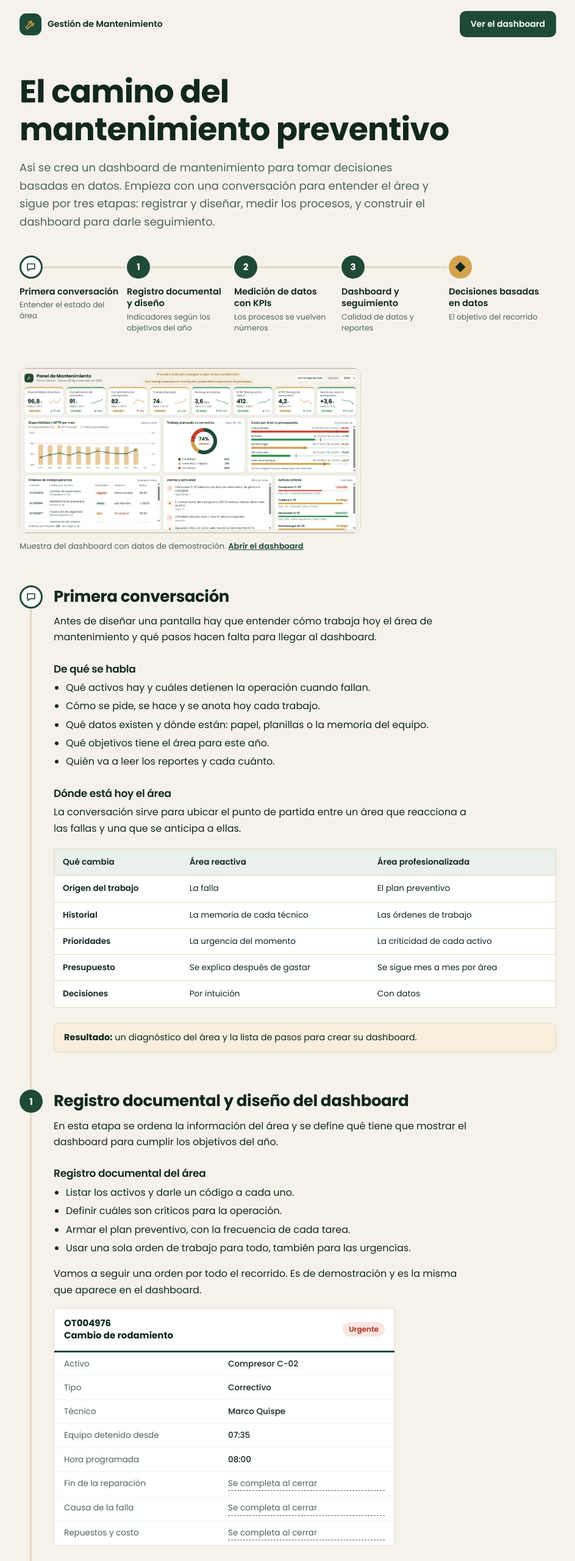
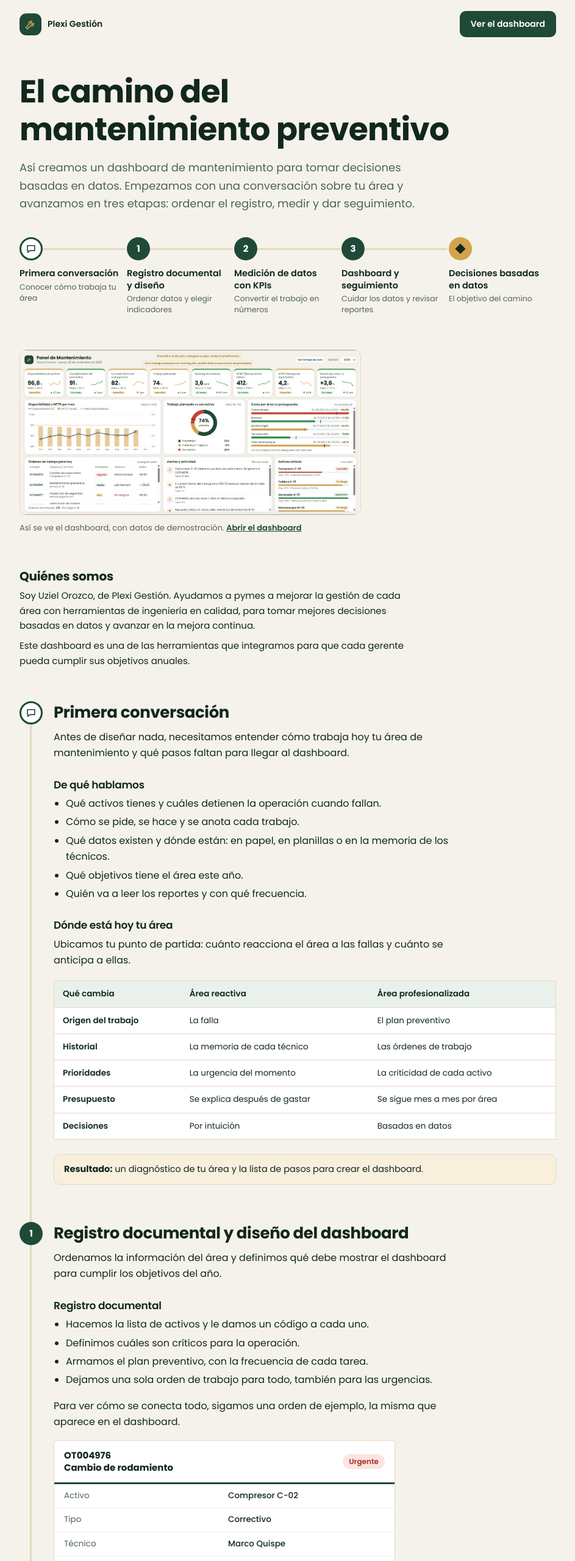
Before and after one commit to Uziel44/mantenimiento, a plain HTML site: page index.html in a window 1280 px wide. Shown: the top 2560 px of the page at 61% size, without its empty margins (168-1111 px from the left). Drawn offline with Linux system fonts and the light colour scheme.

Commit message:
Agrega "Quiénes somos" y revisa la redacción de la portada
Presenta a Plexi Gestión antes de "Primera conversación", usa el nombre
en el encabezado y simplifica los textos. Sin cambios en las cifras.

Co-Authored-By: Claude Sonnet 5.5 <noreply@anthropic.com>

```diff
--- a/index.html
+++ b/index.html
@@ -4,7 +4,7 @@
 <meta charset="UTF-8">
 <meta name="viewport" content="width=device-width, initial-scale=1">
 <title>El camino del mantenimiento preventivo</title>
-<meta name="description" content="Cómo se crea un dashboard de mantenimiento: primera conversación, registro y diseño, medición de procesos y seguimiento para decidir con datos.">
+<meta name="description" content="Plexi Gestión: cómo creamos un dashboard de mantenimiento para tomar decisiones basadas en datos.">
 <link rel="preconnect" href="https://fonts.googleapis.com">
 <link rel="preconnect" href="https://fonts.gstatic.com" crossorigin>
 <link href="https://fonts.googleapis.com/css2?family=Poppins:wght@400;500;600;700&display=swap" rel="stylesheet">
@@ -67,6 +67,12 @@
   .preview img{display:block;width:100%;height:auto}
   .preview figcaption{font-size:13px;color:var(--ink-soft);margin-top:10px}
   .preview figcaption a{font-weight:600}
+
+  /* ---------- Quiénes somos ---------- */
+  .about{padding-bottom:56px}
+  .about h2{font-size:20px;margin-bottom:8px}
+  .about p{font-size:15px}
+  .about p + p{margin-top:8px}
 
   /* ---------- Tablas ---------- */
   .table{width:100%;border-collapse:collapse;background:var(--card);border:1px solid var(--line);font-size:13.5px;line-height:1.5;margin-top:20px}
@@ -151,7 +157,7 @@
     <div class="logo" aria-hidden="true">
       <svg viewBox="0 0 24 24"><path d="M14.7 6.3a4 4 0 0 0-5.4 5.4L3 18l3 3 6.3-6.3a4 4 0 0 0 5.4-5.4l-2.5 2.5-2.2-.5-.5-2.2z"/></svg>
     </div>
-    Gestión de Mantenimiento
+    Plexi Gestión
   </div>
   <a class="btn" href="dashboard.html">Ver el dashboard</a>
 </header>
@@ -160,15 +166,15 @@
 
   <div class="hero wrap">
     <h1>El camino del mantenimiento preventivo</h1>
-    <p>Así se crea un dashboard de mantenimiento para tomar decisiones basadas en datos. Empieza con una conversación para entender el área y sigue por tres etapas: registrar y diseñar, medir los procesos, y construir el dashboard para darle seguimiento.</p>
+    <p>Así creamos un dashboard de mantenimiento para tomar decisiones basadas en datos. Empezamos con una conversación sobre tu área y avanzamos en tres etapas: ordenar el registro, medir y dar seguimiento.</p>
 
     <nav aria-label="Hoja de ruta">
       <ol class="route">
-        <li><a href="#conversacion"><span class="node start" aria-hidden="true"><svg viewBox="0 0 24 24"><path d="M4 5h16v11H10l-5 4v-4H4z"/></svg></span><strong>Primera conversación</strong><span class="hint">Entender el estado del área</span></a></li>
-        <li><a href="#registro"><span class="node" aria-hidden="true">1</span><strong>Registro documental y diseño</strong><span class="hint">Indicadores según los objetivos del año</span></a></li>
-        <li><a href="#medicion"><span class="node" aria-hidden="true">2</span><strong>Medición de datos con KPIs</strong><span class="hint">Los procesos se vuelven números</span></a></li>
-        <li><a href="#dashboard"><span class="node" aria-hidden="true">3</span><strong>Dashboard y seguimiento</strong><span class="hint">Calidad de datos y reportes</span></a></li>
-        <li><a href="#decisiones"><span class="node goal" aria-hidden="true"></span><strong>Decisiones basadas en datos</strong><span class="hint">El objetivo del recorrido</span></a></li>
+        <li><a href="#conversacion"><span class="node start" aria-hidden="true"><svg viewBox="0 0 24 24"><path d="M4 5h16v11H10l-5 4v-4H4z"/></svg></span><strong>Primera conversación</strong><span class="hint">Conocer cómo trabaja tu área</span></a></li>
+        <li><a href="#registro"><span class="node" aria-hidden="true">1</span><strong>Registro documental y diseño</strong><span class="hint">Ordenar datos y elegir indicadores</span></a></li>
+        <li><a href="#medicion"><span class="node" aria-hidden="true">2</span><strong>Medición de datos con KPIs</strong><span class="hint">Convertir el trabajo en números</span></a></li>
+        <li><a href="#dashboard"><span class="node" aria-hidden="true">3</span><strong>Dashboard y seguimiento</strong><span class="hint">Cuidar los datos y revisar reportes</span></a></li>
+        <li><a href="#decisiones"><span class="node goal" aria-hidden="true"></span><strong>Decisiones basadas en datos</strong><span class="hint">El objetivo del camino</span></a></li>
       </ol>
     </nav>
   </div>
@@ -177,8 +183,14 @@
     <a class="shot" href="dashboard.html">
       <img src="10.jpg" width="1535" height="743" alt="Abrir el dashboard. Muestra del panel de mantenimiento con indicadores, gráficos, costos por área y órdenes del día">
     </a>
-    <figcaption>Muestra del dashboard con datos de demostración. <a href="dashboard.html">Abrir el dashboard</a></figcaption>
+    <figcaption>Así se ve el dashboard, con datos de demostración. <a href="dashboard.html">Abrir el dashboard</a></figcaption>
   </figure>
+
+  <section class="about wrap" aria-labelledby="quienes">
+    <h2 id="quienes">Quiénes somos</h2>
+    <p>Soy Uziel Orozco, de Plexi Gestión. Ayudamos a pymes a mejorar la gestión de cada área con herramientas de ingeniería en calidad, para tomar mejores decisiones basadas en datos y avanzar en la mejora continua.</p>
+    <p>Este dashboard es una de las herramientas que integramos para que cada gerente pueda cumplir sus objetivos anuales.</p>
+  </section>
 
   <div class="wrap">
     <div class="path">
@@ -186,19 +198,19 @@
       <section class="stage" id="conversacion">
         <span class="node start" aria-hidden="true"><svg viewBox="0 0 24 24"><path d="M4 5h16v11H10l-5 4v-4H4z"/></svg></span>
         <h2>Primera conversación</h2>
-        <p>Antes de diseñar una pantalla hay que entender cómo trabaja hoy el área de mantenimiento y qué pasos hacen falta para llegar al dashboard.</p>
+        <p>Antes de diseñar nada, necesitamos entender cómo trabaja hoy tu área de mantenimiento y qué pasos faltan para llegar al dashboard.</p>
 
-        <h3>De qué se habla</h3>
+        <h3>De qué hablamos</h3>
         <ul>
-          <li>Qué activos hay y cuáles detienen la operación cuando fallan.</li>
-          <li>Cómo se pide, se hace y se anota hoy cada trabajo.</li>
-          <li>Qué datos existen y dónde están: papel, planillas o la memoria del equipo.</li>
-          <li>Qué objetivos tiene el área para este año.</li>
-          <li>Quién va a leer los reportes y cada cuánto.</li>
+          <li>Qué activos tienes y cuáles detienen la operación cuando fallan.</li>
+          <li>Cómo se pide, se hace y se anota cada trabajo.</li>
+          <li>Qué datos existen y dónde están: en papel, en planillas o en la memoria de los técnicos.</li>
+          <li>Qué objetivos tiene el área este año.</li>
+          <li>Quién va a leer los reportes y con qué frecuencia.</li>
         </ul>
 
-        <h3>Dónde está hoy el área</h3>
-        <p>La conversación sirve para ubicar el punto de partida entre un área que reacciona a las fallas y una que se anticipa a ellas.</p>
+        <h3>Dónde está hoy tu área</h3>
+        <p>Ubicamos tu punto de partida: cuánto reacciona el área a las fallas y cuánto se anticipa a ellas.</p>
         <table class="table">
           <thead><tr><th scope="col">Qué cambia</th><th scope="col">Área reactiva</th><th scope="col">Área profesionalizada</th></tr></thead>
           <tbody>
@@ -206,27 +218,27 @@
             <tr><th scope="row">Historial</th><td data-label="Reactiva">La memoria de cada técnico</td><td data-label="Profesionalizada">Las órdenes de trabajo</td></tr>
             <tr><th scope="row">Prioridades</th><td data-label="Reactiva">La urgencia del momento</td><td data-label="Profesionalizada">La criticidad de cada activo</td></tr>
             <tr><th scope="row">Presupuesto</th><td data-label="Reactiva">Se explica después de gastar</td><td data-label="Profesionalizada">Se sigue mes a mes por área</td></tr>
-            <tr><th scope="row">Decisiones</th><td data-label="Reactiva">Por intuición</td><td data-label="Profesionalizada">Con datos</td></tr>
+            <tr><th scope="row">Decisiones</th><td data-label="Reactiva">Por intuición</td><td data-label="Profesionalizada">Basadas en datos</td></tr>
           </tbody>
         </table>
 
-        <p class="gate"><b>Resultado:</b> un diagnóstico del área y la lista de pasos para crear su dashboard.</p>
+        <p class="gate"><b>Resultado:</b> un diagnóstico de tu área y la lista de pasos para crear el dashboard.</p>
       </section>
 
       <section class="stage" id="registro">
         <span class="node" aria-hidden="true">1</span>
         <h2>Registro documental y diseño del dashboard</h2>
-        <p>En esta etapa se ordena la información del área y se define qué tiene que mostrar el dashboard para cumplir los objetivos del año.</p>
+        <p>Ordenamos la información del área y definimos qué debe mostrar el dashboard para cumplir los objetivos del año.</p>
 
-        <h3>Registro documental del área</h3>
+        <h3>Registro documental</h3>
         <ul>
-          <li>Listar los activos y darle un código a cada uno.</li>
-          <li>Definir cuáles son críticos para la operación.</li>
-          <li>Armar el plan preventivo, con la frecuencia de cada tarea.</li>
-          <li>Usar una sola orden de trabajo para todo, también para las urgencias.</li>
+          <li>Hacemos la lista de activos y le damos un código a cada uno.</li>
+          <li>Definimos cuáles son críticos para la operación.</li>
+          <li>Armamos el plan preventivo, con la frecuencia de cada tarea.</li>
+          <li>Dejamos una sola orden de trabajo para todo, también para las urgencias.</li>
         </ul>
 
-        <p style="margin-top:16px">Vamos a seguir una orden por todo el recorrido. Es de demostración y es la misma que aparece en el dashboard.</p>
+        <p style="margin-top:16px">Para ver cómo se conecta todo, sigamos una orden de ejemplo, la misma que aparece en el dashboard.</p>
         <div class="sheet">
           <div class="sheet-h"><b>OT004976<br>Cambio de rodamiento</b><span class="pill bad">Urgente</span></div>
           <dl>
@@ -242,36 +254,36 @@
         </div>
 
         <h3>Indicadores según los objetivos anuales</h3>
-        <p>Cada indicador entra al dashboard porque mide un objetivo del año. Estos son ejemplos:</p>
+        <p>Un indicador entra al dashboard solo si ayuda a medir un objetivo del año. Por ejemplo:</p>
         <table class="table">
           <thead><tr><th scope="col">Objetivo anual</th><th scope="col">Indicadores que lo miden</th></tr></thead>
           <tbody>
-            <tr><th scope="row">Menos paros en los equipos críticos</th><td data-label="Indicadores">Disponibilidad y MTBF</td></tr>
+            <tr><th scope="row">Menos paros en los activos críticos</th><td data-label="Indicadores">Disponibilidad y MTBF</td></tr>
             <tr><th scope="row">Reparar más rápido</th><td data-label="Indicadores">MTTR</td></tr>
-            <tr><th scope="row">Pasar de reaccionar a planificar</th><td data-label="Indicadores">Trabajo planeado, cumplimiento del preventivo y del cronograma, y backlog</td></tr>
+            <tr><th scope="row">Planificar en lugar de reaccionar</th><td data-label="Indicadores">Trabajo planeado, cumplimiento del preventivo y del cronograma, y backlog</td></tr>
             <tr><th scope="row">Cuidar el presupuesto</th><td data-label="Indicadores">Desvío de costo por área</td></tr>
           </tbody>
         </table>
 
         <h3>Diseño del dashboard</h3>
-        <p>Antes de construirlo se acuerda qué se verá en pantalla:</p>
+        <p>Antes de construirlo, acordamos contigo qué se verá en pantalla:</p>
         <ul>
-          <li>Los indicadores, cada uno con su meta y su semáforo.</li>
+          <li>Cada indicador con su meta y su semáforo.</li>
           <li>La evolución mes a mes.</li>
           <li>El trabajo planeado frente al correctivo.</li>
-          <li>El costo de cada área contra su presupuesto.</li>
+          <li>El costo de cada área frente a su presupuesto.</li>
           <li>Las órdenes del día, las alertas y los activos críticos.</li>
         </ul>
 
-        <p class="gate"><b>Se pasa a la etapa 2</b> cuando el área registra con una sola orden de trabajo, los indicadores responden a los objetivos del año y el diseño está aprobado.</p>
+        <p class="gate"><b>Pasamos a la etapa 2</b> cuando todo trabajo se registra en la misma orden, los indicadores responden a los objetivos del año y apruebas el diseño.</p>
       </section>
 
       <section class="stage" id="medicion">
         <span class="node" aria-hidden="true">2</span>
         <h2>Medición de datos con KPIs</h2>
-        <p>Con el registro en marcha se aplican los indicadores y se miden los procesos que van a alimentar el dashboard.</p>
+        <p>Con el registro en marcha, aplicamos los KPIs, o indicadores clave de desempeño, y medimos los procesos que alimentan el dashboard.</p>
 
-        <h3>Qué se mide en cada paso del trabajo</h3>
+        <h3>Qué se registra en cada paso del trabajo</h3>
         <table class="table">
           <thead><tr><th scope="col">Paso</th><th scope="col">Datos que quedan en la orden</th></tr></thead>
           <tbody>
@@ -283,7 +295,7 @@
         </table>
 
         <h3>Cómo se calcula cada indicador</h3>
-        <p>Los indicadores salen de los campos de las órdenes. Por eso la calidad del registro decide la calidad de la medición.</p>
+        <p>Los indicadores se calculan con los datos de las órdenes. Si el registro es malo, la medición también.</p>
         <table class="table">
           <thead><tr><th scope="col">Indicador</th><th scope="col">Cómo se calcula</th><th scope="col">Meta</th><th scope="col">Qué hay que registrar</th></tr></thead>
           <tbody>
@@ -299,16 +311,16 @@
         </table>
 
         <h3>Qué aporta la OT004976</h3>
-        <p>Es una falla, así que cuenta para el MTBF. Sus horas de reparación entran en el MTTR, el paro del compresor baja la disponibilidad, al ser correctiva reduce el porcentaje de trabajo planeado y su costo pesa en el presupuesto de compresores.</p>
-        <p class="caption">Algunos indicadores son adelantados, como el cumplimiento del preventivo, y avisan antes del problema. Otros son rezagados, como la disponibilidad, y muestran el resultado.</p>
+        <p>Esta sola orden mueve cinco indicadores: cuenta como falla para el MTBF, suma horas al MTTR, su paro baja la disponibilidad, al ser correctiva reduce el trabajo planeado y su costo pesa en el presupuesto de compresores.</p>
+        <p class="caption">Algunos indicadores avisan antes del problema, como el cumplimiento del preventivo. Otros muestran el resultado, como la disponibilidad.</p>
 
-        <p class="gate"><b>Se pasa a la etapa 3</b> cuando los indicadores se calculan igual todos los meses, cada uno tiene meta y responsable, y hay un valor inicial para comparar.</p>
+        <p class="gate"><b>Pasamos a la etapa 3</b> cuando los indicadores se calculan igual todos los meses, cada uno tiene meta y responsable, y hay un valor inicial con el que comparar.</p>
       </section>
 
       <section class="stage" id="dashboard">
         <span class="node" aria-hidden="true">3</span>
         <h2>Creación del dashboard y seguimiento</h2>
-        <p>El dashboard junta los indicadores en una pantalla, con su meta, su semáforo y su tendencia. Quien dirige el área ya no revisa orden por orden: ve dónde está el desvío y entra a ese detalle.</p>
+        <p>Reunimos los indicadores en una pantalla, con su meta, su semáforo y su tendencia. El gerente ya no revisa orden por orden: ve dónde está el desvío y entra a ese detalle.</p>
 
         <div class="tiles">
           <div class="tile warn"><div class="name">Disponibilidad de activos</div><div class="val">96,8&nbsp;%</div><div class="state">Atención</div></div>
@@ -319,14 +331,14 @@
         <p class="caption">Valores de demostración de la gestión 2026.</p>
         <a class="btn" href="dashboard.html">Abrir el dashboard completo</a>
 
-        <h3>Seguimiento de la calidad de los datos</h3>
-        <p>Un dashboard con datos incompletos lleva a decisiones equivocadas. Por eso se revisan de forma periódica:</p>
+        <h3>Calidad de los datos</h3>
+        <p>Con datos incompletos, las decisiones salen mal. Por eso revisamos periódicamente:</p>
         <ul>
           <li>Órdenes cerradas sin horas, causa o costo.</li>
           <li>Órdenes vencidas o sin técnico asignado.</li>
-          <li>Órdenes mal clasificadas entre preventivas y correctivas.</li>
+          <li>Órdenes preventivas y correctivas mal clasificadas.</li>
           <li>Fechas imposibles, como un cierre anterior al inicio.</li>
-          <li>Trabajos hechos sobre activos sin código.</li>
+          <li>Trabajos hechos en activos sin código.</li>
         </ul>
 
         <h3>Seguimiento de reportes</h3>
@@ -340,7 +352,7 @@
           </tbody>
         </table>
 
-        <p class="gate"><b>La etapa funciona</b> cuando cada reporte se revisa en su fecha y cada desvío termina en una acción con responsable y plazo.</p>
+        <p class="gate"><b>La etapa funciona</b> cuando cada reporte se revisa a tiempo y cada desvío termina en una acción con responsable y plazo.</p>
       </section>
 
     </div>
@@ -349,7 +361,7 @@
   <section class="goalbox" id="decisiones">
     <div class="wrap">
       <h2><span class="node goal" aria-hidden="true"></span>Mejores decisiones basadas en datos</h2>
-      <p>Este es el objetivo final. El registro, los indicadores y el dashboard valen cuando un número cambia lo que se hace.</p>
+      <p>Aquí está el objetivo del camino. El registro, los indicadores y el dashboard valen la pena cuando un número cambia lo que haces.</p>
 
       <table class="table">
         <thead><tr><th scope="col">Si el dashboard muestra</th><th scope="col">La decisión a evaluar</th></tr></thead>
@@ -363,10 +375,10 @@
       </table>
 
       <div class="case">
-        <p>En el ejemplo, compresores acumula Bs&nbsp;48.200 frente a un presupuesto de Bs&nbsp;42.000 y el C-02 está detenido. Con ese dato, la conversación pasa de «hay que arreglarlo» a investigar por qué falló el rodamiento, ajustar la frecuencia de su preventivo y tener el repuesto antes de la próxima vez.</p>
+        <p>En el ejemplo, compresores acumula Bs&nbsp;48.200 contra un presupuesto de Bs&nbsp;42.000 y el C-02 está detenido. Con esos datos ya no basta con arreglarlo: toca investigar por qué falló el rodamiento, ajustar la frecuencia de su preventivo y tener el repuesto antes de la próxima falla.</p>
       </div>
       <div class="case">
-        <p>Cada decisión genera trabajo nuevo, que vuelve a registrarse. El ciclo se repite y los datos mejoran en cada vuelta. <a href="#registro">Volver a la etapa 1</a></p>
+        <p>Cada decisión genera trabajo nuevo, que vuelve a registrarse. Así, los datos mejoran con cada vuelta. <a href="#registro">Volver a la etapa 1</a></p>
       </div>
     </div>
   </section>
@@ -374,7 +386,7 @@
 </main>
 
 <footer class="wrap">
-  <p>Las órdenes, los nombres y las cifras de este sitio son datos de demostración.</p>
+  <p>Plexi Gestión. Las órdenes, los nombres y las cifras de este sitio son datos de demostración.</p>
   <a class="btn" href="dashboard.html">Ver el dashboard</a>
 </footer>
 
```
